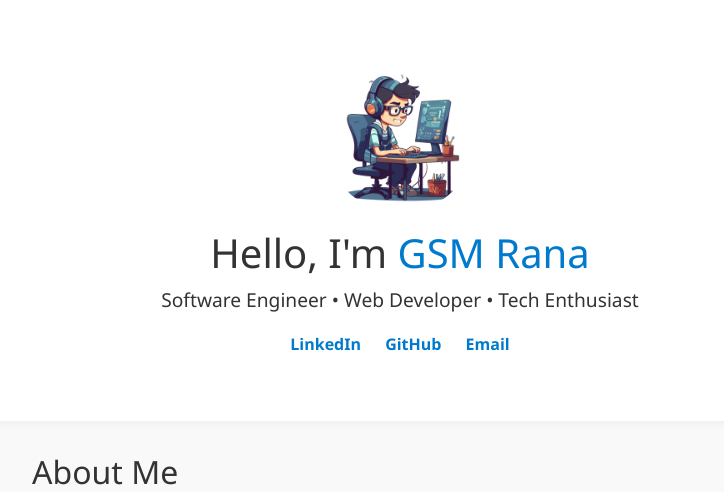
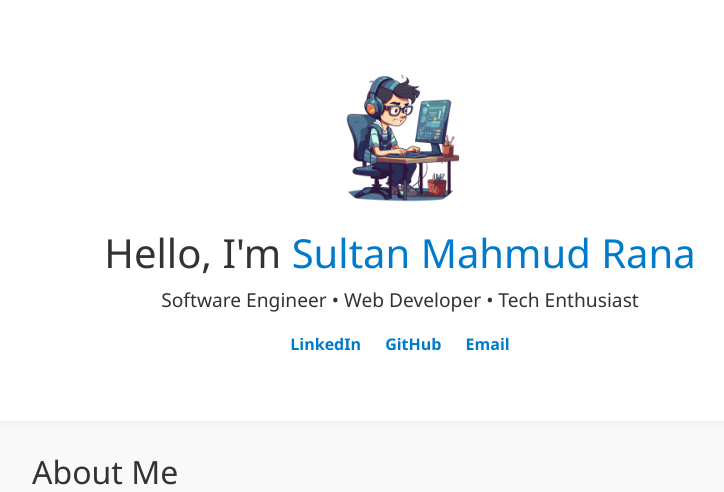
Before and after one commit to gsmrana/FastAPI-Dashboard, a FastAPI app: page / in a window 1280 px wide. Shown: the part 105-597 px from the top of the page, without its empty margins (240-964 px from the left). Run offline with FastAPI, Linux system fonts and the light colour scheme; some libraries are stand-ins or nearby versions.

Commit message:
Update index.htm

```diff
--- a/templates/index.htm
+++ b/templates/index.htm
@@ -4,7 +4,7 @@
 {% block content %}
   <header class="hero">
     <img src="/static/images/profile.png" alt="Your Photo" class="hero-img" />
-    <h1>Hello, I'm <span>GSM Rana</span></h1>
+    <h1>Hello, I'm <span>Sultan Mahmud Rana</span></h1>
     <p>Software Engineer • Web Developer • Tech Enthusiast</p>
     <div class="social-links">
       <a href="https://www.linkedin.com/in/gsmrana/" target="_blank">LinkedIn</a>
```
